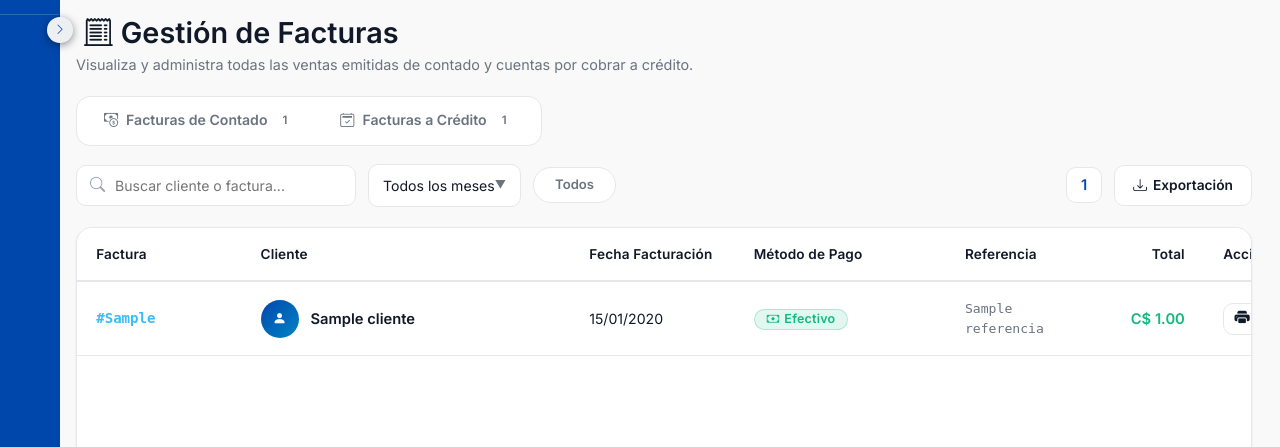
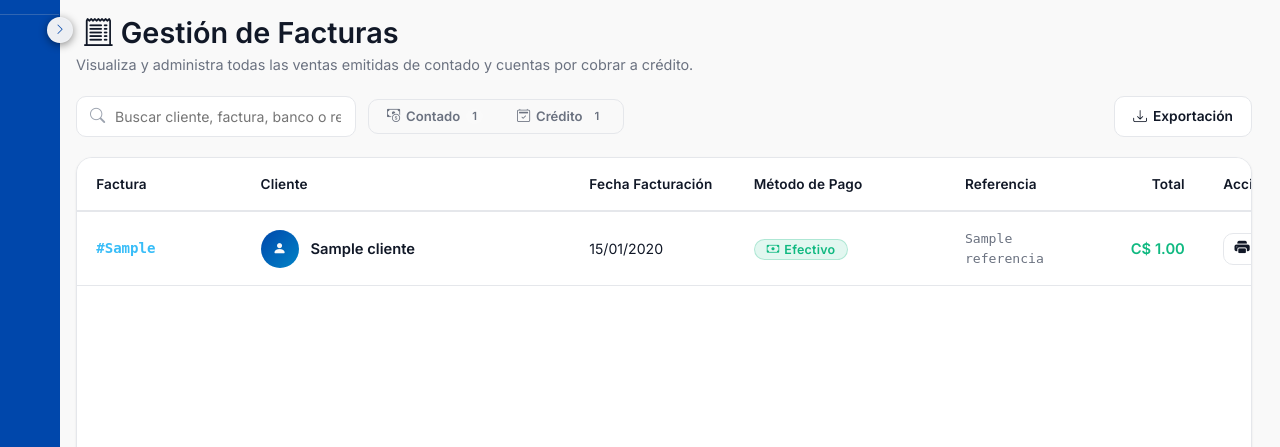
Before and after one commit to roynitorres/SistemaERPWinie, a Python web app: template templates/pagos/pagos_contado.html in a window 1280 px wide. Shown: the part 55-502 px from the top of the page. Run offline with Jinja, Linux system fonts and the light colour scheme; the template is opened without the code that fills it: most values are stand-ins (such as "Sample title", 1, 10 or a date in 2020); some libraries are stand-ins or nearby versions.

Commit message:
refactor(facturas): mover pildoras Contado/Credito junto al buscador, eliminar filtro de meses y badge innecesario

```diff
--- a/static/js/modules/pagos.js
+++ b/static/js/modules/pagos.js
@@ -66,10 +66,9 @@
         },
 
         /**
-         * Paginación y Filtrado por Meses de Facturas de Contado (`pagos_contado.html`)
+         * Paginación y Filtrado de Facturas de Contado (`pagos_contado.html`)
          */
         initPaginationContado: function () {
-            var filtroMesCxc = document.getElementById("filtro_mes_cxc");
             var buscarClienteCxc = document.getElementById("buscarClienteCxc");
             var tablaPagos = document.getElementById("tablaPagos");
             if (!tablaPagos) return;
@@ -89,11 +88,6 @@
                         totalMonto += monto;
                     }
                 });
-
-                var badgeTotalFacturas = document.getElementById("badgeTotalFacturas");
-                if (badgeTotalFacturas) {
-                    badgeTotalFacturas.innerHTML = filteredRows.length;
-                }
 
                 var paginationSummary = document.getElementById("paginationSummary");
                 if (paginationSummary) {
@@ -173,7 +167,6 @@
             };
 
             var filtrarCuentas = function () {
-                var mes = filtroMesCxc ? filtroMesCxc.value : "TODOS";
                 var query = buscarClienteCxc ? buscarClienteCxc.value.toLowerCase().trim() : "";
 
                 filteredRows = allRows.filter(function (row) {
@@ -181,43 +174,13 @@
                     var cliente = row.children[1] ? row.children[1].innerText.toLowerCase() : "";
                     var metodo = row.children[3] ? row.children[3].innerText.toLowerCase() : "";
                     var ref = row.children[4] ? row.children[4].innerText.toLowerCase() : "";
-                    var rowMes = row.dataset.mes || "";
 
-                    var coincideTexto = factura.includes(query) || cliente.includes(query) || metodo.includes(query) || ref.includes(query);
-                    var coincideMes = (mes === "TODOS" || rowMes === mes);
-
-                    return coincideTexto && coincideMes;
+                    return factura.includes(query) || cliente.includes(query) || metodo.includes(query) || ref.includes(query);
                 });
 
                 currentPage = 1;
                 renderTable();
             };
-
-            // Poblar combobox de meses
-            if (filtroMesCxc) {
-                var mesesSet = new Set();
-                allRows.forEach(function (row) {
-                    if (row.dataset.mes) mesesSet.add(row.dataset.mes);
-                });
-
-                var mesesArray = Array.from(mesesSet).sort().reverse();
-                var monthNames = ["Enero", "Febrero", "Marzo", "Abril", "Mayo", "Junio", "Julio", "Agosto", "Septiembre", "Octubre", "Noviembre", "Diciembre"];
-
-                filtroMesCxc.innerHTML = '<option value="TODOS">Todos los meses</option>';
-                mesesArray.forEach(function (mes) {
-                    var option = document.createElement("option");
-                    option.value = mes;
-                    var parts = mes.split('-');
-                    if (parts.length === 2) {
-                        var y = parts[0];
-                        var m = parseInt(parts[1], 10);
-                        option.text = `${monthNames[m - 1]} ${y}`;
-                        filtroMesCxc.appendChild(option);
-                    }
-                });
-
-                filtroMesCxc.addEventListener("change", filtrarCuentas);
-            }
 
             if (buscarClienteCxc) {
                 buscarClienteCxc.addEventListener("input", filtrarCuentas);
--- a/templates/pagos/pagos_contado.html
+++ b/templates/pagos/pagos_contado.html
@@ -12,47 +12,34 @@
         <p class="page-subtitle-apex">Visualiza y administra todas las ventas emitidas de contado y cuentas por cobrar a crédito.</p>
     </div>
 
-    <!-- PÍLDORAS PRINCIPALES: CONTADO / CRÉDITO -->
-    <div style="background: var(--color-bg-card); border: 1px solid var(--color-border); border-radius: 14px; padding: 6px 8px; display: inline-flex; gap: 8px; margin-bottom: 18px;">
-        <a href="{{ url_for('pagos.facturas', tipo='contado') }}" class="state-pill state-pill--active" style="text-decoration: none; display: inline-flex; align-items: center; gap: 8px; font-weight: 700; font-size: 0.88rem; padding: 8px 18px; border-radius: 10px;">
-            <i class="bi bi-cash-coin"></i>
-            <span>Facturas de Contado</span>
-            <span style="background: rgba(255, 255, 255, 0.2); font-size: 0.72rem; padding: 2px 7px; border-radius: 999px; font-weight: 800;">{{ total_contado }}</span>
-        </a>
-        <a href="{{ url_for('pagos.facturas', tipo='credito') }}" class="state-pill" style="text-decoration: none; display: inline-flex; align-items: center; gap: 8px; font-weight: 700; font-size: 0.88rem; padding: 8px 18px; border-radius: 10px;">
-            <i class="bi bi-calendar2-check"></i>
-            <span>Facturas a Crédito</span>
-            <span style="background: rgba(255, 255, 255, 0.1); font-size: 0.72rem; padding: 2px 7px; border-radius: 999px; font-weight: 800;">{{ total_credito }}</span>
-        </a>
-    </div>
-
     <!-- ===================================== -->
     <!-- BARRA DE HERRAMIENTAS, BÚSQUEDA Y PILLS APEX -->
     <!-- ===================================== -->
     <div class="toolbar-apex">
-        <!-- Grupo Izquierdo: Buscador Oscuro + Pills de Estado al lado derecho -->
-        <div class="toolbar-left-group">
+        <!-- Grupo Izquierdo: Buscador Oscuro + Píldoras Contado/Crédito al lado derecho del input buscar -->
+        <div class="toolbar-left-group" style="display: flex; align-items: center; gap: 12px; flex-wrap: wrap;">
             <div class="toolbar-search-box">
                 <i class="bi bi-search"></i>
-                <input type="text" class="toolbar-input" id="buscarClienteCxc" placeholder="Buscar cliente o factura...">
+                <input type="text" class="toolbar-input" id="buscarClienteCxc" placeholder="Buscar cliente, factura, banco o ref...">
             </div>
 
-            <!-- FILTRO DE MESES -->
-            <select class="toolbar-input" id="filtro_mes_cxc" style="width: auto; max-width: 200px; cursor: pointer; background-color: var(--color-bg-input); border-radius: 10px; color: var(--color-text-main);">
-                <option value="TODOS">Todos los meses</option>
-            </select>
-
-            <!-- TABS PILLS DE ESTADO -->
-            <div class="state-pills-bar">
-                <button type="button" class="state-pill state-pill--active" id="btnPillTodos" data-estado="TODOS">Todos</button>
+            <!-- PÍLDORAS PRINCIPALES: CONTADO / CRÉDITO (AL LADO DERECHO DEL INPUT BUSCAR) -->
+            <div class="state-pills-bar" style="background: rgba(255, 255, 255, 0.03); border: 1px solid var(--color-border); border-radius: 10px; padding: 3px; display: inline-flex; gap: 4px;">
+                <a href="{{ url_for('pagos.facturas', tipo='contado') }}" class="state-pill state-pill--active" style="text-decoration: none; display: inline-flex; align-items: center; gap: 6px; font-weight: 700; font-size: 0.82rem; padding: 5px 14px; border-radius: 7px;">
+                    <i class="bi bi-cash-coin"></i>
+                    <span>Contado</span>
+                    <span style="background: rgba(255, 255, 255, 0.2); font-size: 0.7rem; padding: 1px 6px; border-radius: 999px; font-weight: 800;">{{ total_contado }}</span>
+                </a>
+                <a href="{{ url_for('pagos.facturas', tipo='credito') }}" class="state-pill" style="text-decoration: none; display: inline-flex; align-items: center; gap: 6px; font-weight: 700; font-size: 0.82rem; padding: 5px 14px; border-radius: 7px;">
+                    <i class="bi bi-calendar2-check"></i>
+                    <span>Crédito</span>
+                    <span style="background: rgba(255, 255, 255, 0.1); font-size: 0.7rem; padding: 1px 6px; border-radius: 999px; font-weight: 800;">{{ total_credito }}</span>
+                </a>
             </div>
         </div>
 
         <!-- Acciones Derecha -->
         <div class="toolbar-actions-right">
-            <!-- Dynamic Count Badge (Número Puro) -->
-            <span id="badgeTotalFacturas" class="count-badge-apex" title="Total de registros">0</span>
-
             <a href="{{ url_for('clientes.exportar_clientes') }}" class="btn-apex-outline">
                 <i class="bi bi-download"></i> Exportación
             </a>
```
Also changed, not shown: templates/pagos/pagos_credito.html (+15 -23 lines).
